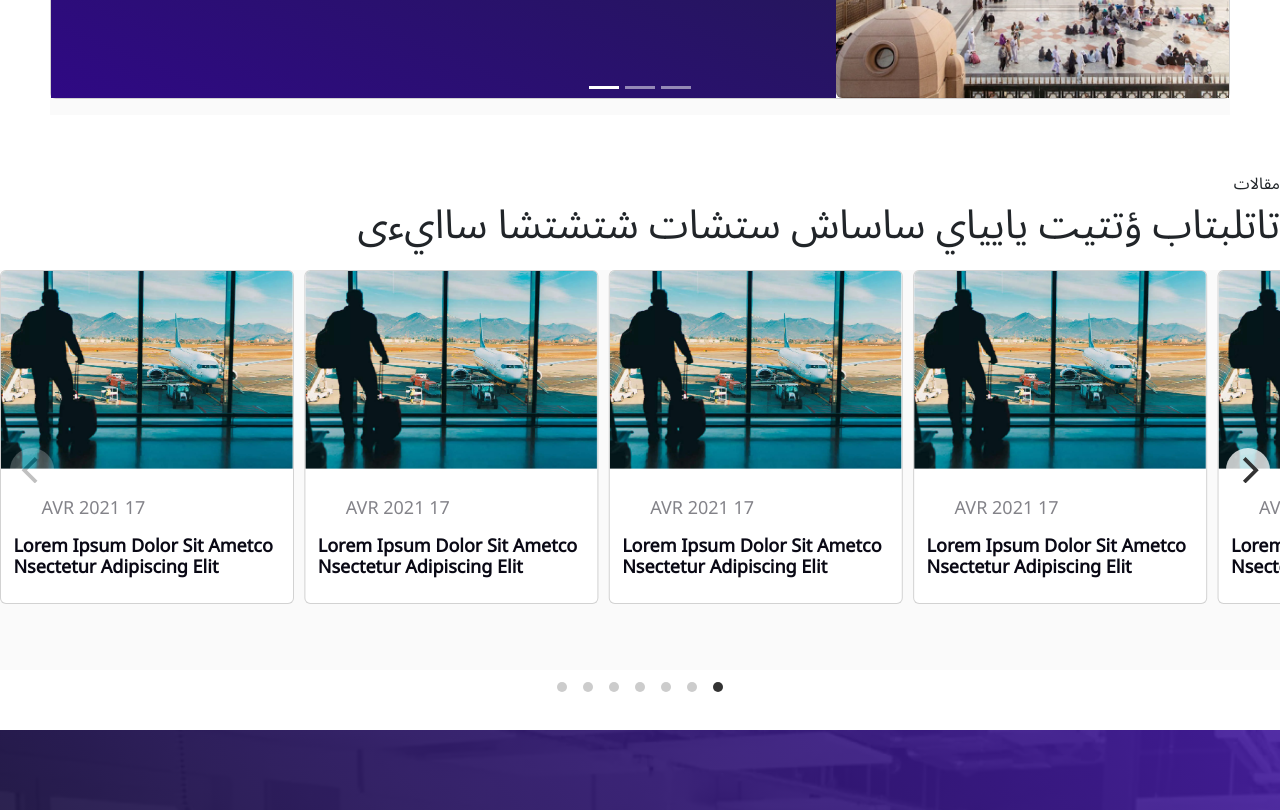
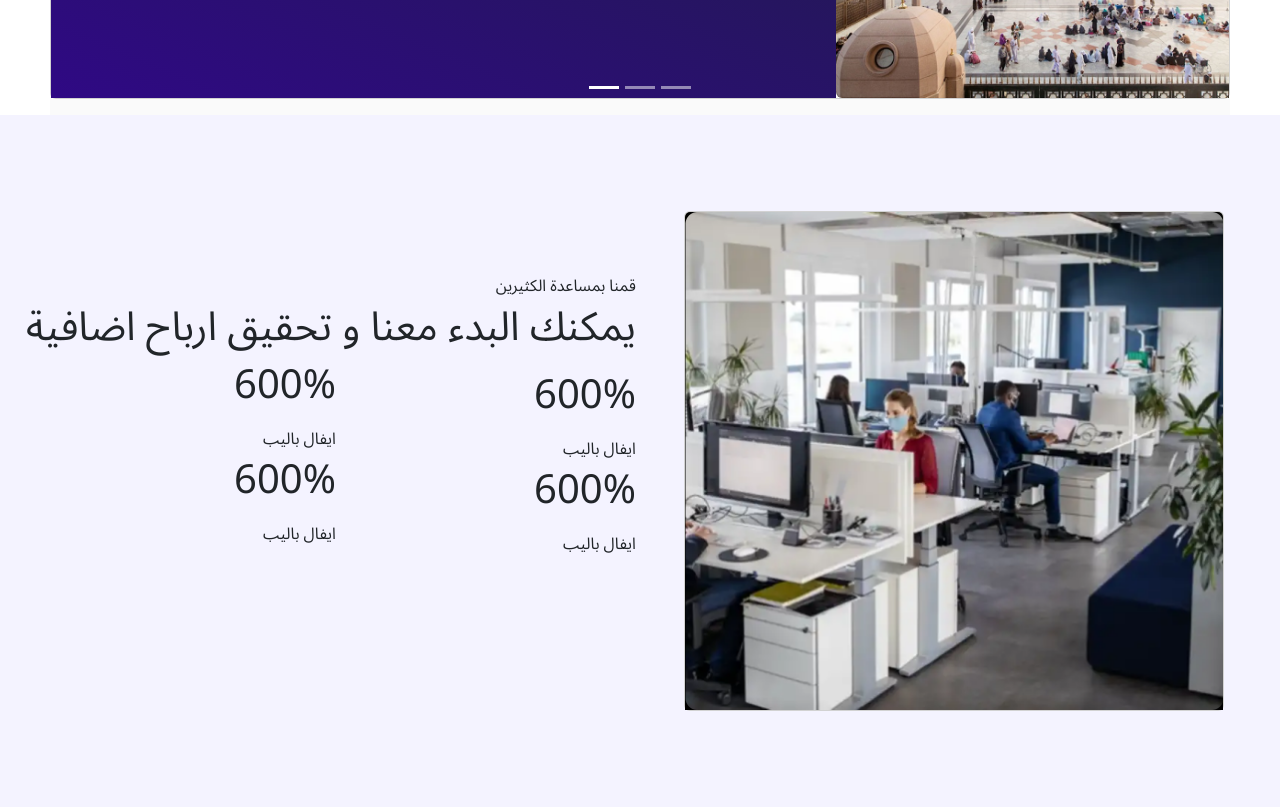
Before and after one commit to ZAkariaQU/MS-Project, a plain HTML site: page index.html in a window 1280 px wide. Shown: the part 2451-3261 px from the top of the page. Drawn offline with nearby package versions, Linux system fonts and the light colour scheme; files whose address does not match are found by name.

Commit message:
add Metrics section

```diff
--- a/index.html
+++ b/index.html
@@ -228,6 +228,67 @@
         </div>
     </section>
 
+       <!-- Metrics section -->
+    <section class="Metrics">
+      <div class="containe">
+        <div class="card" >
+          <img class="card-img-top" src="./public/images/Metrics.png" alt="Card image cap">
+        </div>
+
+        <div class="tex">
+          <div class="text-Metrics ">
+             <div class="title">
+               <h6>قمنا بمساعدة الكثيرين</h6>
+             </div>
+          <div class="second-title">
+             <h1> يمكنك البدء معنا و تحقيق ارباح اضافية </h1>
+          </div>
+        </div>
+        <div class="col-sm-9">
+        <div class="text-Metrics2 " >
+         <div class="second-title">
+            <h1> 600%</h1>
+        </div>
+        <div class="title">
+          <h6> ايفال باليب </h6>
+        </div>
+         </div>
+            <div class="text-Metrics3 ">
+              <div class="second-title">
+                   <h1> 600%</h1>
+              </div>
+              <div class="title">
+                  <h6> ايفال باليب </h6>
+              </div>
+        </div>
+      </div>
+      <div class="float-right col-sm-3">
+        <div class="text-Metrics3 ">
+          <div class="second-title">
+               <h1> 600%</h1>
+          </div>
+          <div class="title">
+              <h6> ايفال باليب </h6>
+          </div>
+    </div>
+    <div class="text-Metrics3 ">
+      <div class="second-title">
+           <h1> 600%</h1>
+      </div>
+      <div class="title">
+          <h6> ايفال باليب </h6>
+      </div>
+</div>
+
+
+      </div>
+      </div>
+
+      </div>
+
+
+
+      </section>
     <!--  init carousel section -->
   <section class="init">
     <div class="title">
--- a/public/style/css/indexStyle.css
+++ b/public/style/css/indexStyle.css
@@ -162,7 +162,7 @@
     line-height: 20px;
 }
 .init{
-    margin-top: 60px;
+    margin-top: 861px;;
     margin-bottom: 60px;
 }
  /* text carousel  */
@@ -199,15 +199,8 @@ font-size: 18px;
 line-height: 22px;
 text-align: center;
 text-transform: capitalize;
-
-/* text color */
-
 color: #0A0915;
-
 opacity: 0.5;
-
-/* Inside auto layout */
-
 flex: none;
 order: 1;
 flex-grow: 0;
@@ -261,3 +254,59 @@ color: #FFFFFF
     padding-left: 112px;
     margin-top: -39px;
 }
+
+/* Metrics section */
+.Metrics{
+    height:100%;
+    width: 100%;
+    min-height: 692px;
+    max-height:692px ;
+    background: rgba(114, 104, 255, 0.08);
+}
+.rounded{
+    width: 540px;
+    height: 600px;
+    position: relative;
+    background-position: center;
+    background-repeat: no-repeat;
+    background-size: cover;
+    padding-right:48.5px;
+    padding-left: px;
+    padding-top: 96px;
+    padding-bottom: 96px;
+}
+.containe {
+    display: flex;
+    align-items: center;
+    justify-content: center
+  }
+ .Metrics>.containe>.card{
+    width: 540px;
+    height: 500px;
+    top: 96px;
+    margin-left: 48px;
+    margin-right: 50px;
+ }
+ .Metrics>.containe>.card>.card-img-top{
+    width:100%;
+    height:100%;
+ }
+
+  .tex {
+    padding-top: 100px;
+    font-size: 20px;
+    padding-left: 20px;
+  }
+  .Metrics>.containe>.card>.text-Metrics>.text{
+    padding-top: 100px;
+
+  }
+  .Metrics>.containe>.card>.text-Metrics>.second-title{
+    padding-top: 100px;
+
+
+  }
+.float-right{
+    margin-top: -200px;
+    margin-right: 300px;
+}
```
Also changed, not shown: public/images/Metrics.png (added).
